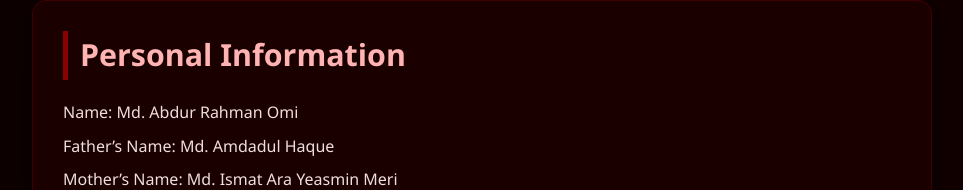
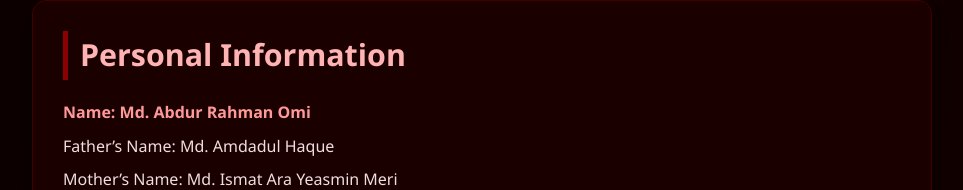
Before and after one commit to abrallrounder/profile, a plain HTML site: page index.html in a window 1280 px wide. Shown: the part 483-673 px from the top of the page, without its empty margins (158-1121 px from the left). Drawn offline with Linux system fonts and the light colour scheme; a script that the page names is missing.

Commit message:
index.html

```diff
--- a/index.html
+++ b/index.html
@@ -16,7 +16,7 @@
 
 <section class="fade">
   <h2>Personal Information</h2>
-  <p>Name: Md. Abdur Rahman Omi</p>
+  <p><b>Name: Md. Abdur Rahman Omi</b></p>
   <p>Father’s Name: Md. Amdadul Haque</p>
   <p>Mother’s Name: Md. Ismat Ara Yeasmin Meri</p>
   <p>Brother’s Name: Md. Maruf Mahady Arnob</p>
```
